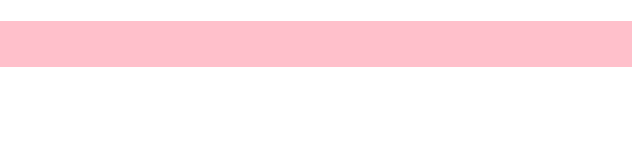
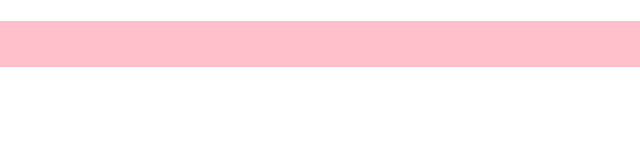
Before and after one commit to JianLang-Feng/test1, a plain HTML site: page index.html in a window 1280 px wide. Shown: the full height of the page, 640-1280 px from the left. Drawn offline with Linux system fonts and the light colour scheme.

Commit message:
change
change some style

```diff
--- a/index.html
+++ b/index.html
@@ -4,7 +4,13 @@
 	<meta charset="UTF-8">
 	<title>Document</title>
 	<style type="text/css">
+		body{
+		width:100%;
+		height:100%;
+		}
 		.main{
+			width:100%;
+			height:100%;
 			background-color: pink;
 		}
 	</style>
```
